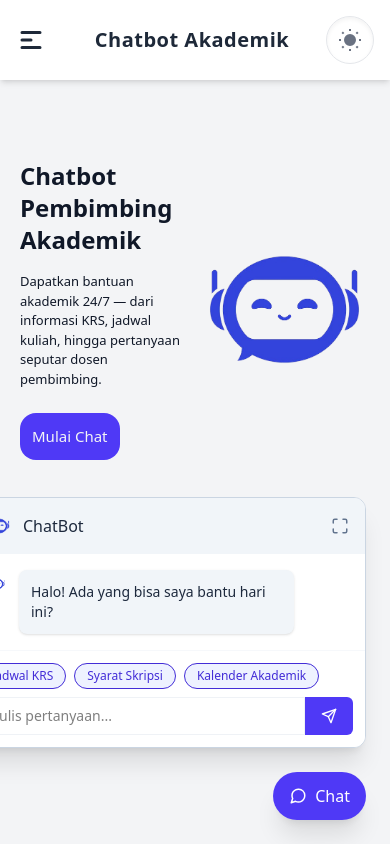
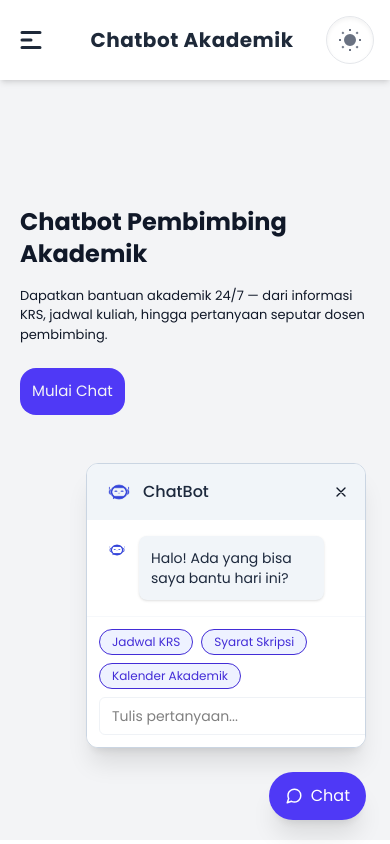
Before and after one commit to JonathanAlzndr/chatbot-v1, a React (Vite) app in the folder FE/: page / in a window 390 px wide. Both pictures are taken after a click on the button "Mulai Chat". Built offline with nearby package versions, Linux system fonts and the light colour scheme.

Commit message:
responsive:52%

```diff
--- a/FE/src/App.jsx
+++ b/FE/src/App.jsx
@@ -23,7 +23,7 @@ function toggleDarkMode(){
 
 
   return (
-    <div className="min-h-screen 	bg-gray-100 text-gray-900  	dark:bg-slate-900 	dark:text-gray-100 transition-all duration-300" >
+    <div className="font-(family-name:--font-poppins) 	bg-gray-100 text-gray-900  	dark:bg-slate-900 	dark:text-gray-100 transition-all duration-300" >
     <Navbar DarkMode={DarkMode}  toggleDarkMode={toggleDarkMode} />
     <Hero openChat={() => setIsOpen(true)}/>
     <Chatbot isOpen={isOpen} setIsOpen={setIsOpen}/>
--- a/FE/src/components/Chatbot/Chatbot.jsx
+++ b/FE/src/components/Chatbot/Chatbot.jsx
@@ -1,5 +1,6 @@
 import { useState, useRef } from "react";
 import { MessageCircle, Send, Maximize } from "react-feather";
+import { HiOutlineX } from "react-icons/hi";
 import Botimg from "../../assets/gambar/chatbot.png";
 import Profilmg from "../../assets/gambar/profil.png";
 import axios from "axios";
@@ -60,7 +61,7 @@ export default function ChatBot({ isOpen, setIsOpen }) {
       {isOpen && (
         <div
           className={`fixed bottom-24  right-6 ${
-            isExpanded ? "w-[70vw] max-h-[80vh]" : "w-100 max-h-[70vh]"
+            isExpanded ? "w-[70vw] max-h-[76vh]" : "sm:w-100 w-70  max-h-[60vh]"
           } bg-white border border-slate-300 rounded-xl shadow-xl flex flex-col overflow-hidden transition-all duration-300 z-40`}
         >
           <div className="bg-slate-100 dark:bg-gray-800 px-4 py-3 flex justify-between items-center">
@@ -76,10 +77,11 @@ export default function ChatBot({ isOpen, setIsOpen }) {
             </div>
             <button
               onClick={() => setIsExpanded(!isExpanded)}
-              className="text-slate-500 hover:text-indigo-600"
+              className="hidden sm:block  text-slate-500 hover:text-indigo-600"
             >
               <Maximize size={18} />
             </button>
+            <HiOutlineX onClick={() => setIsOpen(!isOpen)} className="transition-all duration-300 sm:hidden hover:text-indigo-600" />
           </div>
 
           <div
--- a/FE/src/components/Hero/Hero.jsx
+++ b/FE/src/components/Hero/Hero.jsx
@@ -7,7 +7,7 @@ const Hero = ({openChat}) => {
 
 
   return (
-    <section className="    grid grid-cols-2 px-4 md:px-20 sm:px-8 justify-center items-center bg-gradient-to-br py-20 text-center">
+    <section className="    grid grid-cols-1  xl:px-28  sm:grid sm:grid-cols-2 px-4 md:px-20 sm:px-8 justify-center items-center bg-gradient-to-br py-20 text-center h-[90vh]">
       <div className="  max-w-3xl mx-auto  sm:px-4 px-1 text-start ">
         <h1 className="sm:text-4xl text-2xl md:text-5xl font-bold  mb-4">
           Chatbot Pembimbing Akademik
@@ -19,7 +19,7 @@ const Hero = ({openChat}) => {
             </div>
 
       <div className="flex justify-center items-center">
-        <img className='max-h-[400px]' src={Botimg} alt="ChatBot"/>
+        <img className='max-h-[400px] h-52 sm:h-80' src={Botimg} alt="ChatBot"/>
       </div>
 
     </section>
--- a/FE/src/components/Navbar/Navbar.jsx
+++ b/FE/src/components/Navbar/Navbar.jsx
@@ -13,7 +13,7 @@ const [showMenu, setShowMenu] = useState(false);
   return (
 
 
-    <nav className="bg-white dark:text-white    dark:bg-gray-800 text-gray-800 shadow-md  py-4 flex items-center justify-between px-4 md:px-20">
+    <nav className=" bg-white dark:text-white    dark:bg-gray-800 text-gray-800 shadow-md  py-4 flex items-center justify-between px-4 md:px-20  xl:px-28">
      {/* Mobile Hamburger Menu */}
               <div className="sm:hidden block">
                 {showMenu ? (
@@ -36,7 +36,7 @@ const [showMenu, setShowMenu] = useState(false);
       <h1 className="md:text-2xl text-xl sm:ml-0 ml-3 font-bold tracking-wide">Chatbot Akademik</h1>
 
       {/* Menu Navigasi */}
-      <ul className="hidden sm:flex lg:gap-18 md:gap-8 gap-4  dark:text-white  md:text-[15px] sm:text-[13px]">
+      <ul className="hidden sm:flex lg:gap-25 md:gap-8 gap-4  dark:text-white  md:text-[15px] sm:text-[13px]">
         <li className="hover:text-blue-500 cursor-pointer transition">
           Beranda
         </li>
--- a/FE/src/index.css
+++ b/FE/src/index.css
@@ -1,6 +1,16 @@
+
+@import url('https://fonts.googleapis.com/css2?family=Poppins:wght@300;400;500;600;700&display=swap');
+
 @import "tailwindcss";
 
 @custom-variant dark (&:where(.dark, .dark *));
+
+
+
+@theme {
+  --font-poppins: "Poppins", sans-serif;
+}
+
 
 /* index.css atau App.css */
 .scrollable {
--- a/FE/tailwind.config.js
+++ b/FE/tailwind.config.js
@@ -2,7 +2,10 @@
 export default {
   content: ["./index.html", "./src/**/*.{js,ts,jsx,tsx}"],
   theme: {
-    extend: {},
+    extend: {
+       fontFamily: {
+        sans: ['Poppins', 'sans-serif'],
+    },
   },
   plugins: [],
   darkMode: 'class', // opsional kalau kamu ingin fitur dark mode
```
Also changed, not shown: FE/src/components/Darkmode/DarkMode.jsx (deleted).
